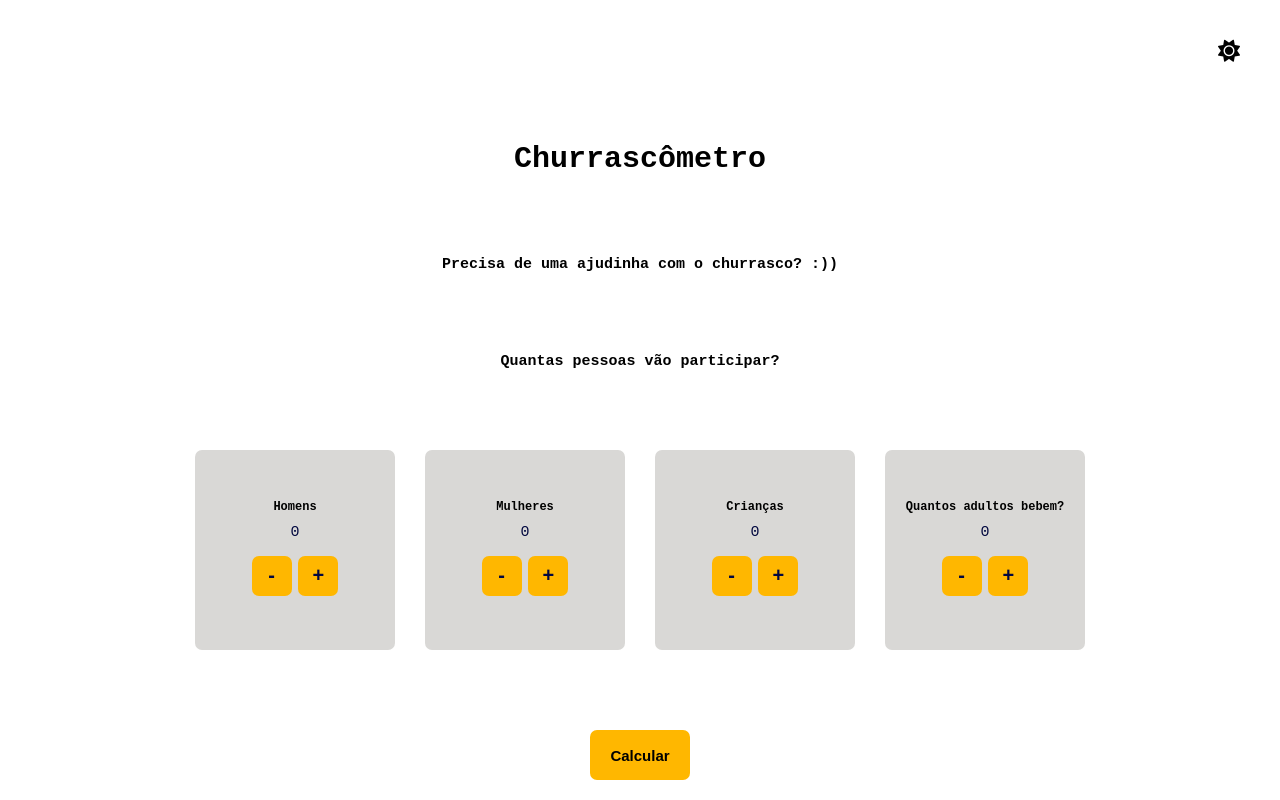
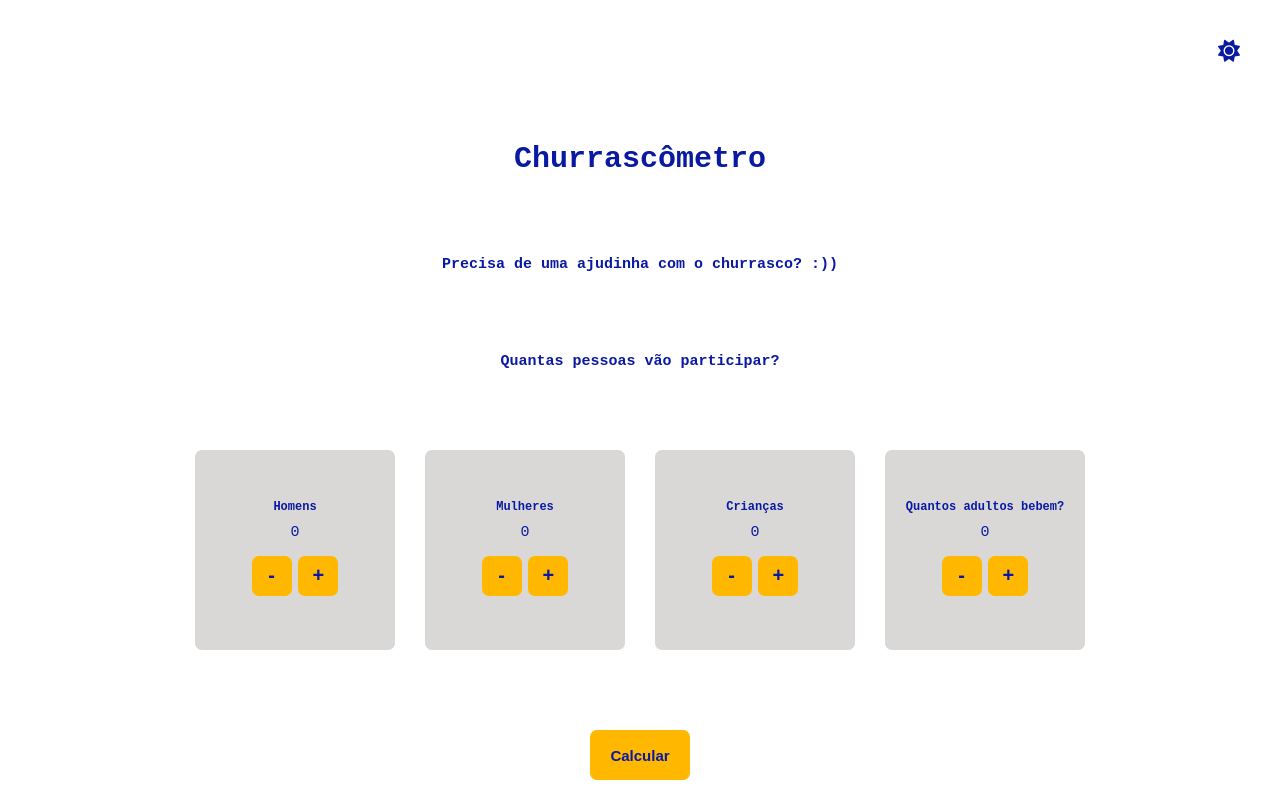
Before and after one commit to DayArnaud/churrascometro, a website with bundled scripts: page src/home/index.html in a window 1280 px wide. Built offline with nearby package versions, Linux system fonts and the light colour scheme; a web font is replaced by a local one.

Commit message:
[FIX]: corrijindo falhas do tema

```diff
--- a/src/Styles/global.css
+++ b/src/Styles/global.css
@@ -21,6 +21,13 @@ html {
   --text-color: #fff;
 }
 
+:root {
+  --blue-text: #0a19a2;
+  --darkblue-text: #020840;
+  --orange-btns: #ffb700;
+  --grey-background: #d9d8d6;
+}
+
 body {
   background-color: var(--background-color);
   color: var(--text-color);
--- a/src/Theme/theme.js
+++ b/src/Theme/theme.js
@@ -1,18 +1,33 @@
-let currentTheme = "light";
+let currentTheme = localStorage.getItem("theme") || "light";
 
 export const createThemeIcon = () => {
   const themeIcon = document.createElement("i");
-  themeIcon.className = currentTheme === "light" ? "fas fa-sun" : "fas fa-moon";
-  themeIcon.classList.add("theme-icon");
+  themeIcon.classList.add("theme-icon", "fa-solid");
+  if (currentTheme === "light") {
+    themeIcon.classList.add("fa-sun");
+  } else {
+    themeIcon.classList.add("fa-moon");
+  }
+
   themeIcon.addEventListener("click", () => {
-    currentTheme = currentTheme === "light" ? "dark" : "light";
+    if (currentTheme === "light") {
+      themeIcon.classList.replace("fa-sun", "fa-moon");
+      currentTheme = "dark";
+    } else {
+      themeIcon.classList.replace("fa-moon", "fa-sun");
+      currentTheme = "light";
+    }
     toggleTheme(currentTheme);
-    themeIcon.className =
-      currentTheme === "light" ? "fas fa-sun" : "fas fa-moon";
+    localStorage.setItem("theme", currentTheme);
   });
   return themeIcon;
 };
 
 export const toggleTheme = (selectedTheme) => {
   document.documentElement.setAttribute("theme", selectedTheme);
+  localStorage.setItem("theme", selectedTheme);
 };
+
+window.addEventListener("DOMContentLoaded", () => {
+  toggleTheme(currentTheme);
+});
--- a/src/home/home.css
+++ b/src/home/home.css
@@ -29,7 +29,7 @@
 
   width: 20rem;
   height: 20rem;
-  background-color: #d9d8d6;
+  background-color: var(--grey-background);
 
   border: none;
   border-radius: 7px;
@@ -37,11 +37,12 @@
 
 .h4 {
   font-size: 1.2rem;
+  color: var(--blue-text);
 }
 
 .counter-span {
   font-size: 1.5rem;
-  color: #020840;
+  color: var(--blue-text);
 }
 
 .subdiv-btns {
@@ -58,10 +59,11 @@
   align-items: center;
   justify-content: center;
 
+  cursor: pointer;
   font-size: 2rem;
   font-weight: 600;
-  color: #020840;
-  background-color: #ffb700;
+  color: var(--blue-text);
+  background-color: var(--orange-btns);
   border: none;
   border-radius: 7px;
 
@@ -74,13 +76,20 @@
   align-items: center;
   justify-content: center;
 
+  cursor: pointer;
   font-size: 1.5rem;
   font-weight: 600;
+  color: var(--blue-text);
 
   width: 10rem;
   height: 5rem;
 
-  background-color: #ffb700;
+  background-color: var(--orange-btns);
   border: none;
   border-radius: 7px;
 }
+
+.send-btn:focus {
+  color: var(--orange-btns);
+  background-color: var(--blue-text);
+}
```
